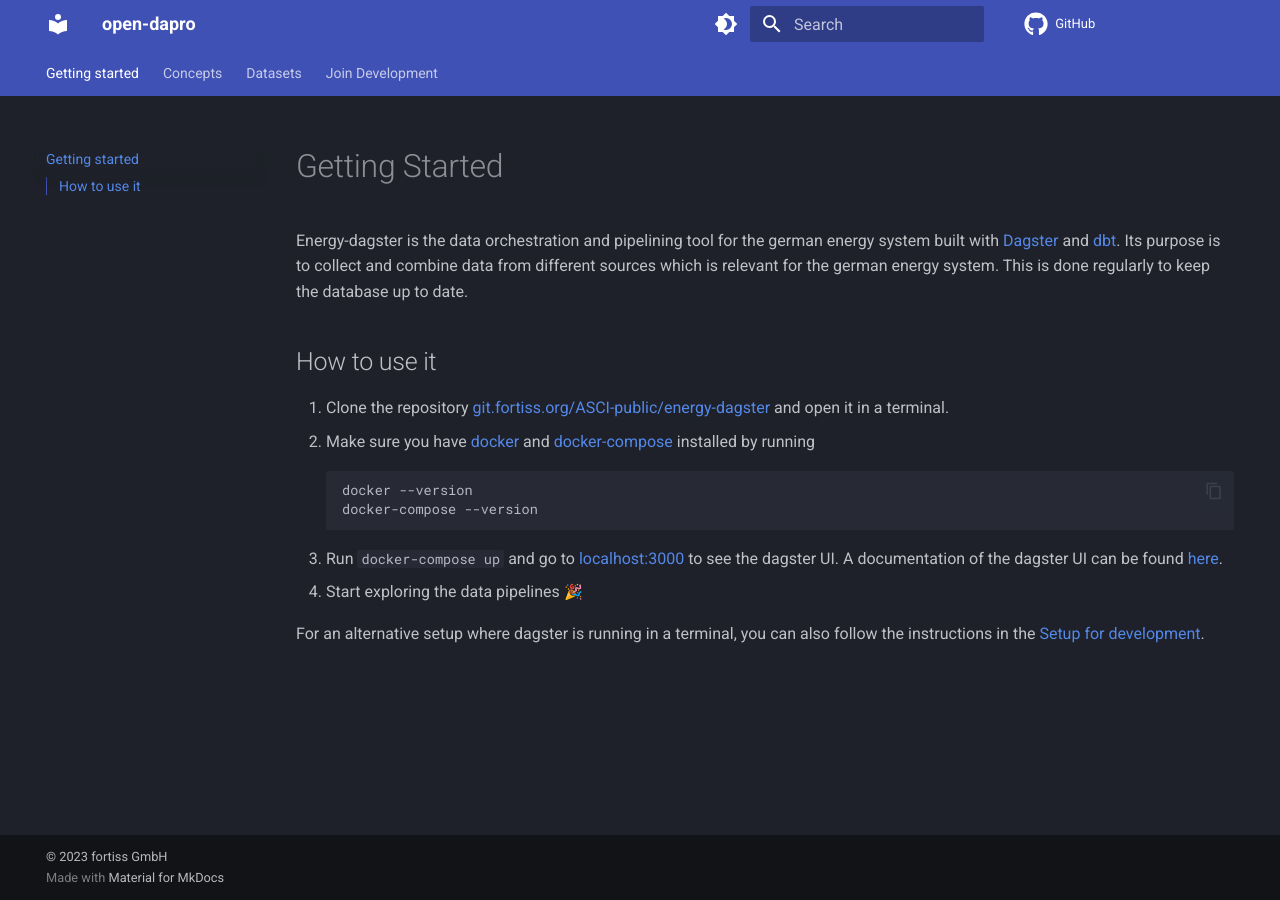
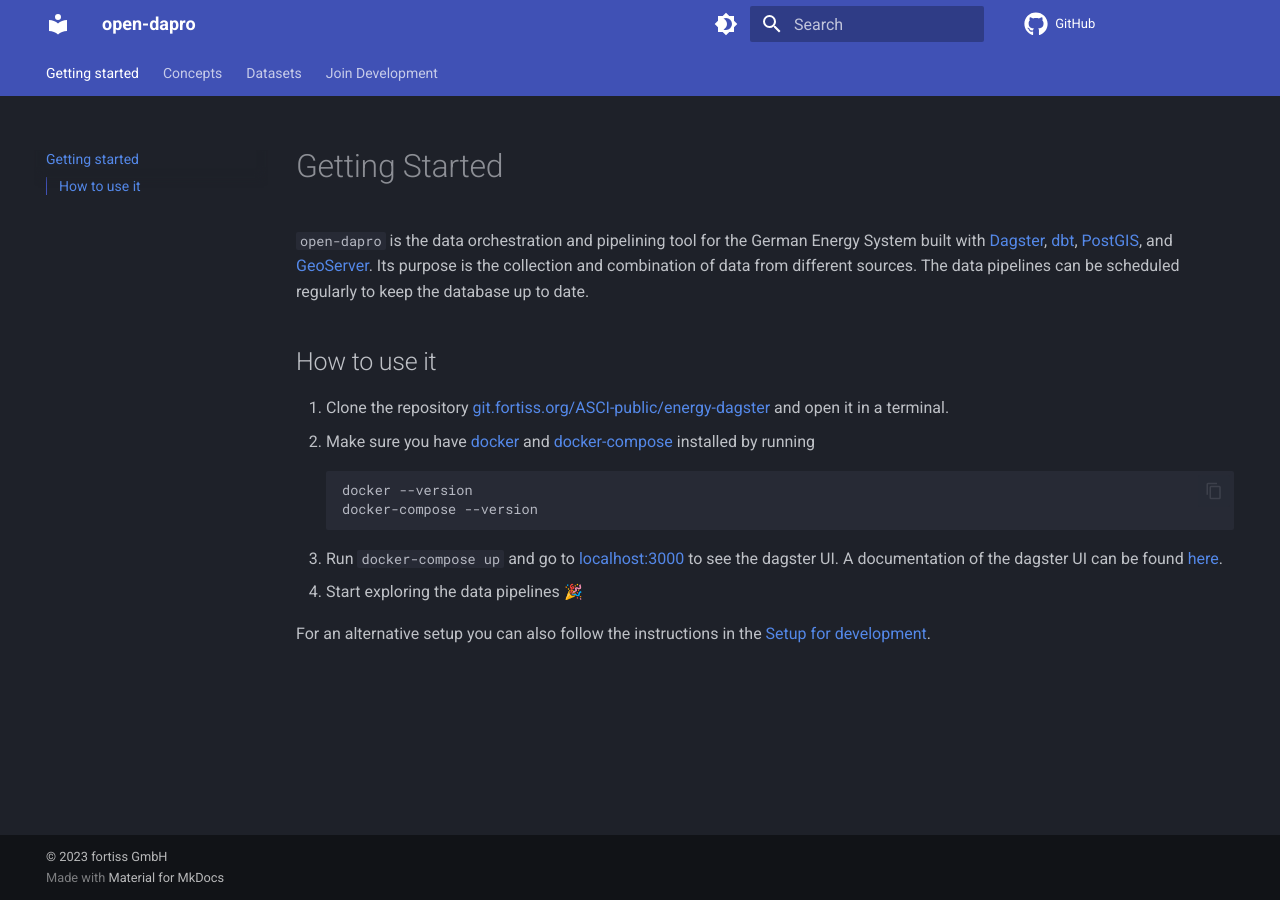
Before and after one commit to OpenEnergyPlatform/open-dapro, an MkDocs documentation site: the page built from docs/index.md, in a window 1280 px wide. Built offline with MkDocs 1.6.1 and Material for MkDocs 9.7.7, drawn with Linux system fonts in a browser that asks for light colours; emoji names are drawn with the system emoji font; comment, search, counter and statistics services are not loaded.

````diff
--- a/docs/index.md
+++ b/docs/index.md
@@ -1,7 +1,5 @@
 # Getting Started
-Energy-dagster is the data orchestration and pipelining tool for the german energy system built with [Dagster](https://dagster.io/) and [dbt](https://docs.getdbt.com/). Its purpose is to collect and combine data from different sources which is relevant for the german energy system. This is done regularly to keep the database up to date.
-
-
+`open-dapro` is the data orchestration and pipelining tool for the German Energy System built with [Dagster](https://dagster.io/){:target="_blank"}, [dbt](https://docs.getdbt.com/){:target="_blank"}, [PostGIS](https://postgis.net/){:target="_blank"}, and [GeoServer](https://geoserver.org/){:target="_blank"}. Its purpose is the collection and combination of data from different sources. The data pipelines can be scheduled regularly to keep the database up to date.
 
 ## How to use it
 1. Clone the repository [git.fortiss.org/ASCI-public/energy-dagster](https://git.fortiss.org/ASCI-public/energy-dagster) and open it in a terminal.
@@ -10,7 +8,7 @@ Energy-dagster is the data orchestration and pipelining tool for the german ener
 docker --version
 docker-compose --version
 ```
-1. Run `docker-compose up` and go to [localhost:3000](localhost:3000) to see the dagster UI. A documentation of the dagster UI can be found [here](https://docs.dagster.io/concepts/dagit/dagit).
+1. Run `docker-compose up` and go to [localhost:3000](localhost:3000){:target="_blank"} to see the dagster UI. A documentation of the dagster UI can be found [here](https://docs.dagster.io/concepts/webserver/ui){:target="_blank"}.
 1. Start exploring the data pipelines :tada:
 
-For an alternative setup where dagster is running in a terminal, you can also follow the instructions in the [Setup for development](developing/setup_development.md).
+For an alternative setup you can also follow the instructions in the [Setup for development](developing/setup_development.md).
````
Also changed, not shown: docs/dagster_and_dbt.md (+2 -5 lines).
